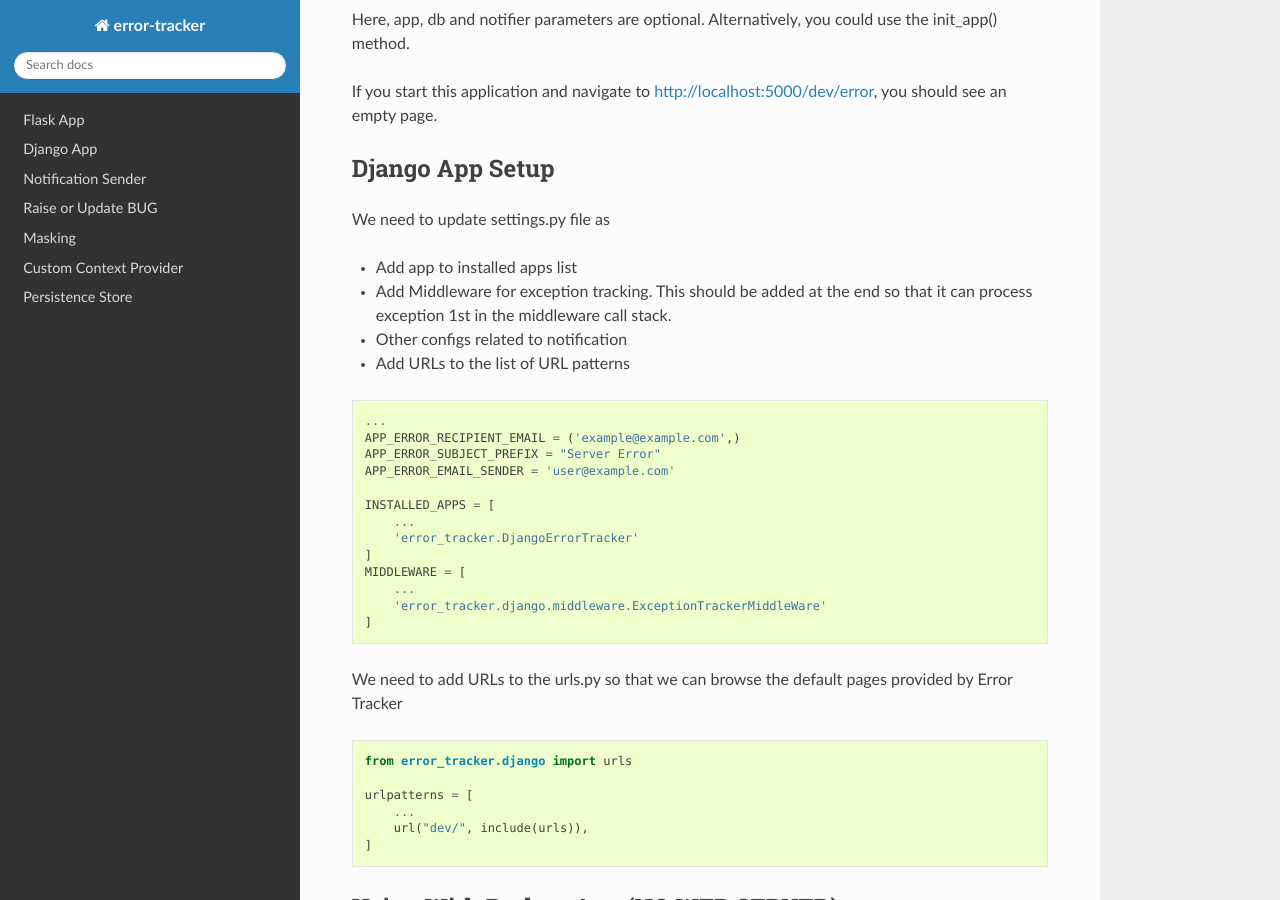
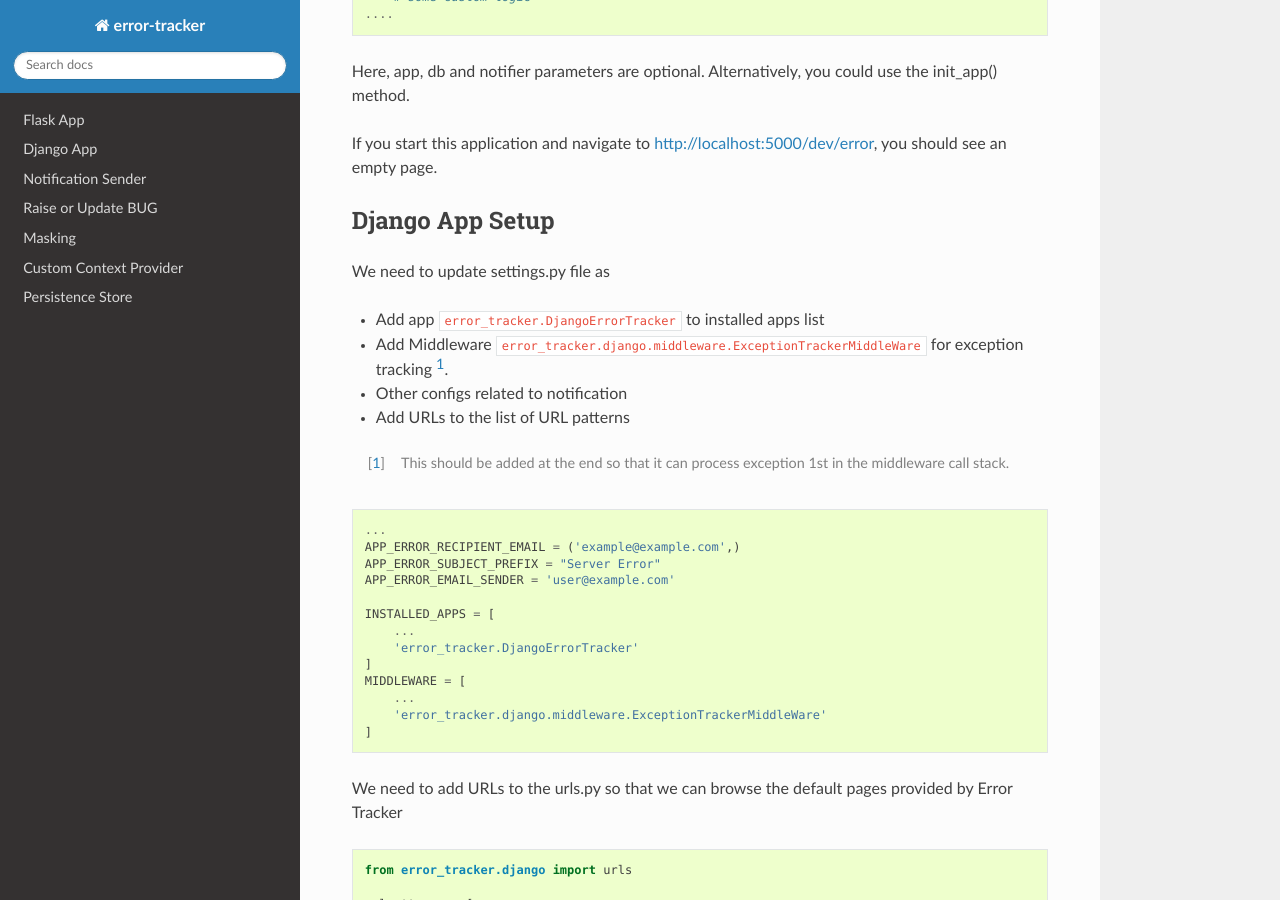
Before and after one commit to sonus21/error-tracker, a Sphinx documentation site: the page built from docs/source/index.rst, in a window 1280 px wide and 900 px high, scrolled down 2880 px. Built offline with Sphinx 7.4.7 and the Read the Docs theme 2.0.0, drawn with Linux system fonts in a browser that asks for light colours; some of the changed text lies outside the part shown.

Commit message:
Updated home page

```diff
--- a/docs/source/index.rst
+++ b/docs/source/index.rst
@@ -50,15 +50,16 @@
 Recording exception/error
 -------------------------
 An error/exception can be recorded using decorator or function call.
-- To record the error using decorator, decorate a function with *track_exception* or *auto_track_exception*
-- Where as to record error using function call use  *record_exception* function.
+
+- To record the error using decorator, decorate a function with :code:`track_exception` or :code:`auto_track_exception`
+- Where as to record error using function call use  :code:`record_exception` function.
 
 All the data will be stored in the configured data store and these data will be available at configure URL path.
 
 
 Flask App setup
 -------------------
-An instance of *AppErrorTracker* needs to be created and have to be configured with the correct data.
+An instance of :code:`AppErrorTracker` needs to be created and have to be configured with the correct data.
 Monitoring feature can be configured either using object based configuration or app-based configuration,
 the only important thing here is we should have all the required key configs in the app.config otherwise it will fail.
 
@@ -122,10 +123,12 @@
 
 We need to update settings.py file as
 
--  Add app to installed apps list
--  Add Middleware for exception tracking. This should be added at the end so that it can process exception 1st in the middleware call stack.
+-  Add app :code:`error_tracker.DjangoErrorTracker`   to installed apps list
+-  Add Middleware :code:`error_tracker.django.middleware.ExceptionTrackerMiddleWare` for exception tracking [1]_.
 -  Other configs related to notification
 -  Add URLs to the list of URL patterns
+
+.. [1] This should be added at the end so that it can process exception 1st in the middleware call stack.
 
 .. code::
 
```
